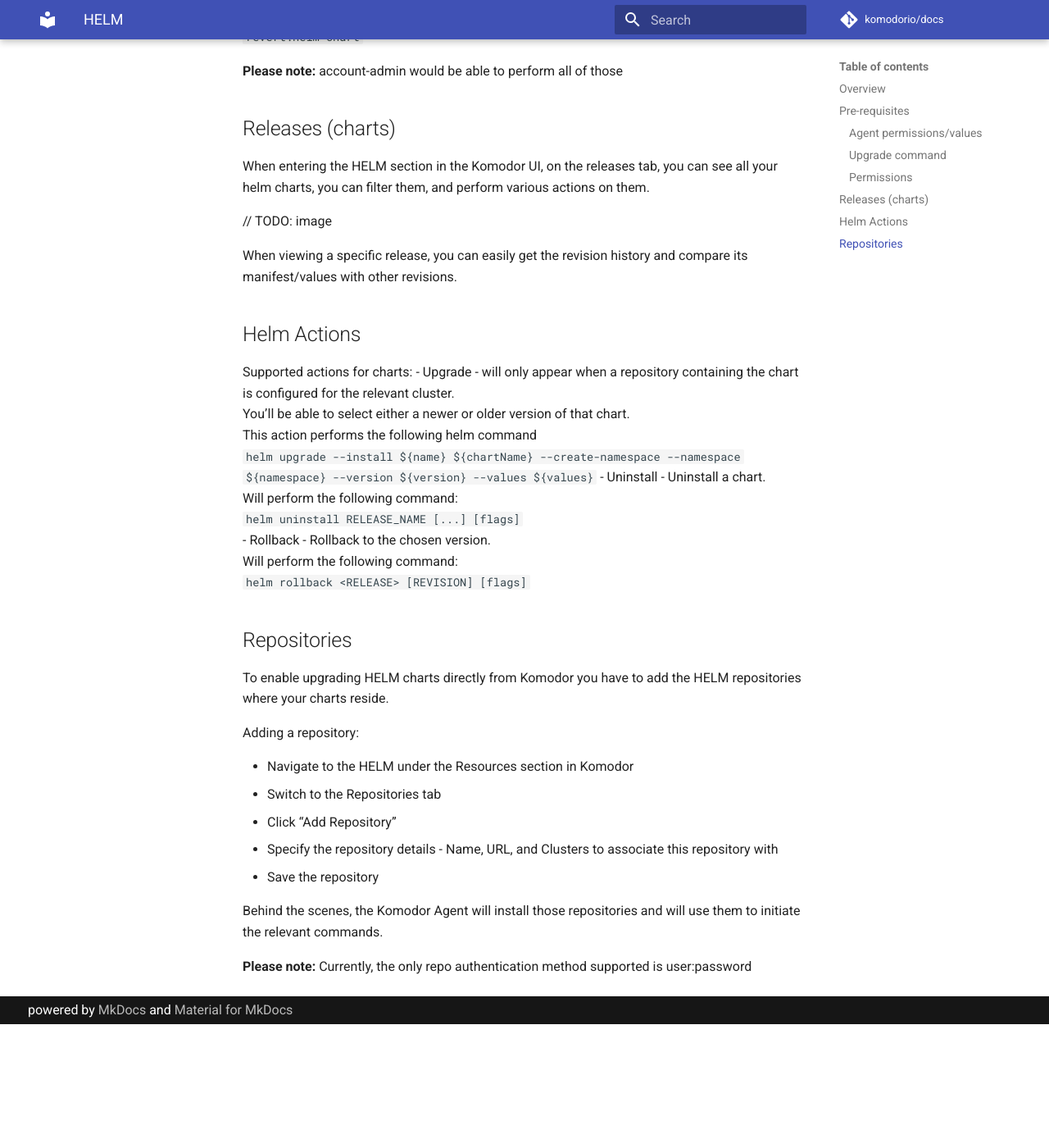
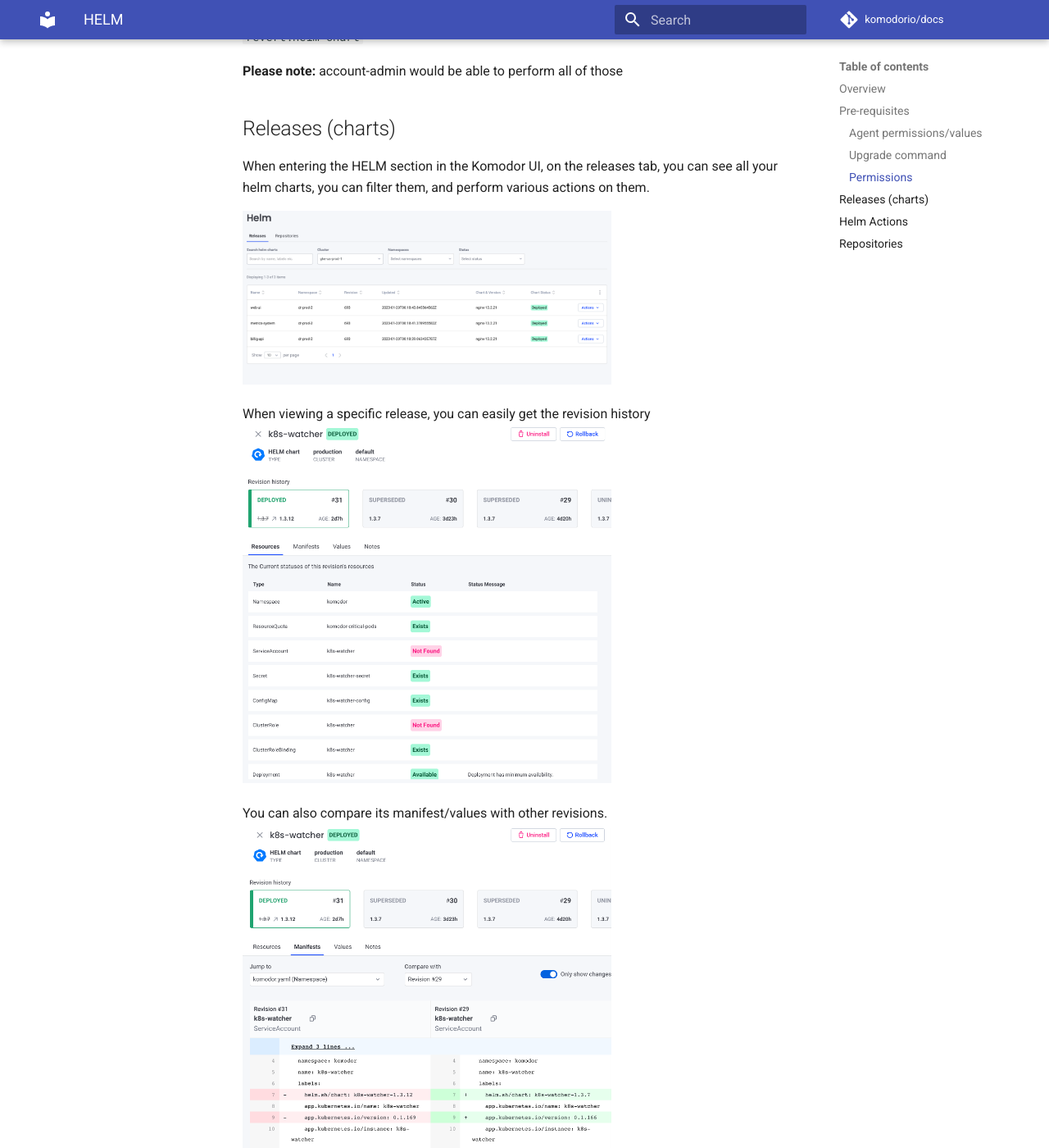
Before and after one commit to komodorio/docs, an MkDocs documentation site: the page built from docs/Learn/Helm.md, in a window 1280 px wide and 1400 px high, scrolled down 1461 px. Shown: the whole window at 82% size. Built offline with MkDocs 1.6.1 and Material for MkDocs 9.7.7, drawn with Linux system fonts in a browser that asks for light colours; comment, search, counter and statistics services are not loaded; before the commit the page ends 2710 px from its top, so only the background shows below that; some of the changed text lies outside the part shown.

Commit message:
adding images

```diff
--- a/docs/Learn/Helm.md
+++ b/docs/Learn/Helm.md
@@ -21,9 +21,7 @@
 - **watcher.enableHelm=true** - allows Komodor agent to send Helm-related secrets without redaction
 - **helm.enableActions=true**  - adds relevant permissions to the Komodor agent to allow performing various helm-related actions (manipulation of secrets)
 
-
 ### Upgrade command
-
 `helm upgrade --install k8s-watcher komodorio/k8s-watcher --create-namespace --set apiKey=YOUR_API_KEY_HERE --set watcher.clusterName=CLUSTER_NAME --set watcher.resources.secret=true --set watcher.enableHelm=true --set helm.enableActions=true`
 
 ### Permissions
@@ -43,17 +41,23 @@
 ## Releases (charts)
 When entering the HELM section in the Komodor UI, on the releases tab, you can see all your helm charts, you can filter them, and perform various actions on them.
 
-// TODO: image
+<img src="./img/helm-charts.png" width="450">
 
-When viewing a specific release, you can easily get the revision history and compare its manifest/values with other revisions.
+When viewing a specific release, you can easily get the revision history
+<img src="./img/helm-chart-resources.png" width="450">
+
+You can also compare its manifest/values with other revisions.
+<img src="./img/helm-chart-manifests.png" width="450">
 
 ## Helm Actions
 
 Supported actions for charts:
 - Upgrade - will only appear when a repository containing the chart is configured for the relevant cluster.
 You’ll be able to select either a newer or older version of that chart.
-This action performs the following helm command
-`helm upgrade --install ${name} ${chartName} --create-namespace --namespace ${namespace} --version ${version} --values ${values}`
+<img src="./img/helm-upgrade.png" width="450">
+
+    This action performs the following helm command
+    `helm upgrade --install ${name} ${chartName} --create-namespace --namespace ${namespace} --version ${version} --values ${values}`
 - Uninstall - Uninstall a chart.
 Will perform the following command:
 `helm uninstall RELEASE_NAME [...] [flags]`
```
Also changed, not shown: docs/Learn/img/helm-chart-manifests.png (added), docs/Learn/img/helm-chart-resources.png (added), docs/Learn/img/helm-charts.png (added), docs/Learn/img/helm-upgrade.png (added), 3 other files.
